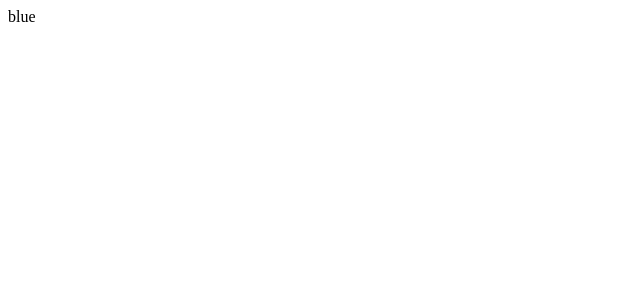
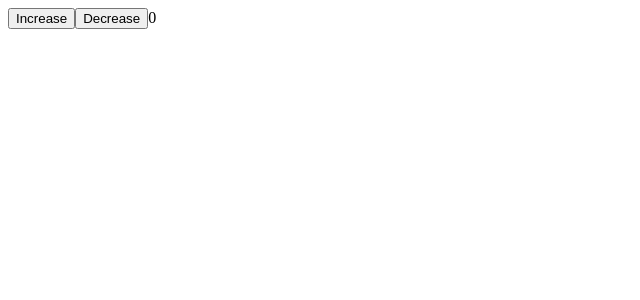
Before and after one commit to lacrivella/typescript-react, a React (Create React App) app: page / in a window 1280 px wide. Shown: the top 300 px of the page, without its empty margins (0-640 px from the left). Built offline with nearby package versions, Linux system fonts and the light colour scheme.

Commit message:
starting to add state with typescript. no handlers yet on the buttons

```diff
--- a/src/index.tsx
+++ b/src/index.tsx
@@ -6,8 +6,16 @@ interface AppProps {
 }
 
 class App extends React.Component<AppProps> {
+  state = { counter: 0 };
+
   render() {
-    return <div>{this.props.color}</div>;
+    return (
+      <div>
+        <button>Increase</button>
+        <button>Decrease</button>
+        {this.state.counter}
+      </div>
+    );
   }
 }
 
```
